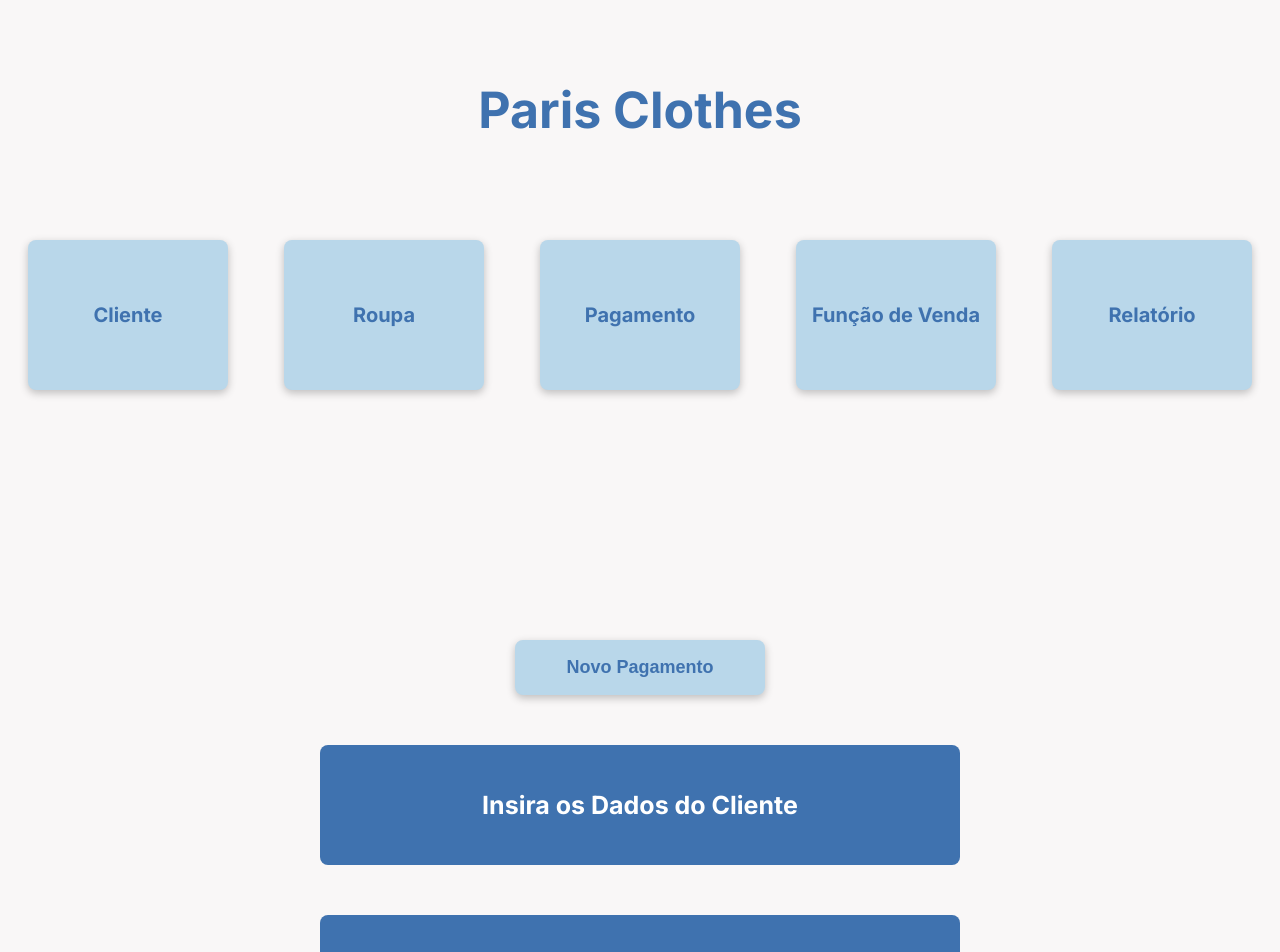
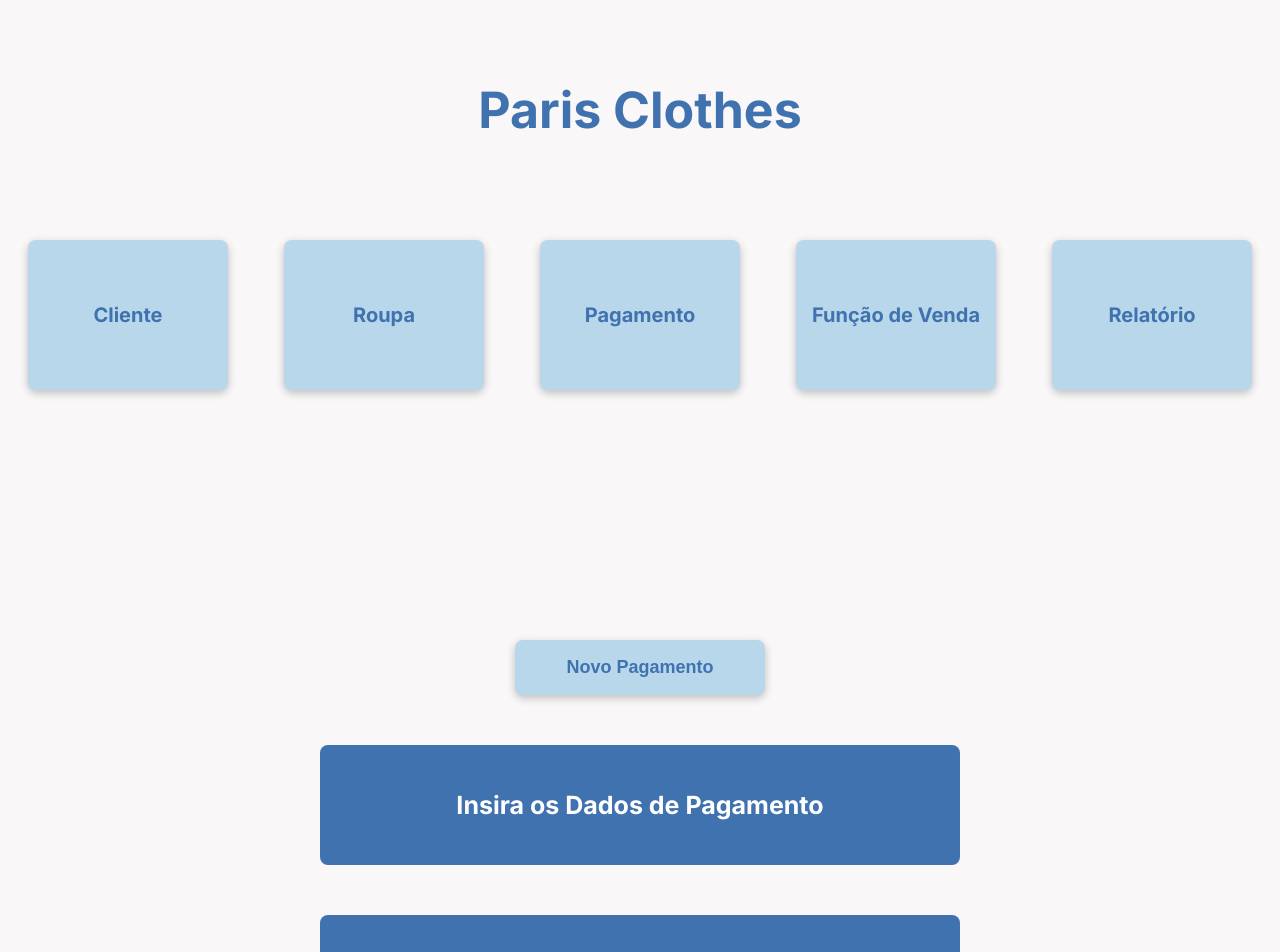
Before and after one commit to matheustanaka/front-pi, an Angular app in the folder front-pi/: page /pagamento in a window 1280 px wide. Shown: the top 952 px of the page. Built offline with nearby package versions, Linux system fonts and the light colour scheme; no server answers.

Commit message:
fix: Change title

```diff
--- a/front-pi/src/app/views/pagamento/pagamento.component.html
+++ b/front-pi/src/app/views/pagamento/pagamento.component.html
@@ -4,7 +4,7 @@
   </div>
   <form>
     <div class="title">
-      <h2>Insira os Dados do Cliente</h2>
+      <h2>Insira os Dados de Pagamento</h2>
     </div>
     <fieldset *ngIf="pagamentoEdicao">
       <div class="field-group">
```
